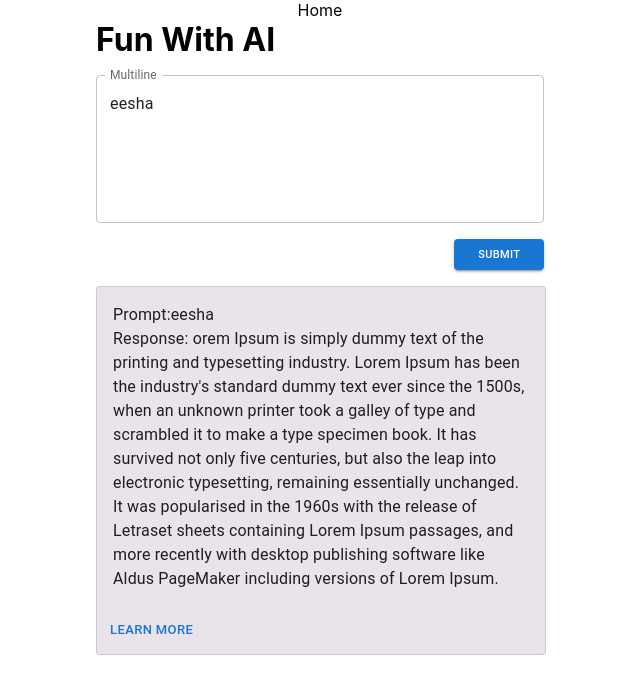
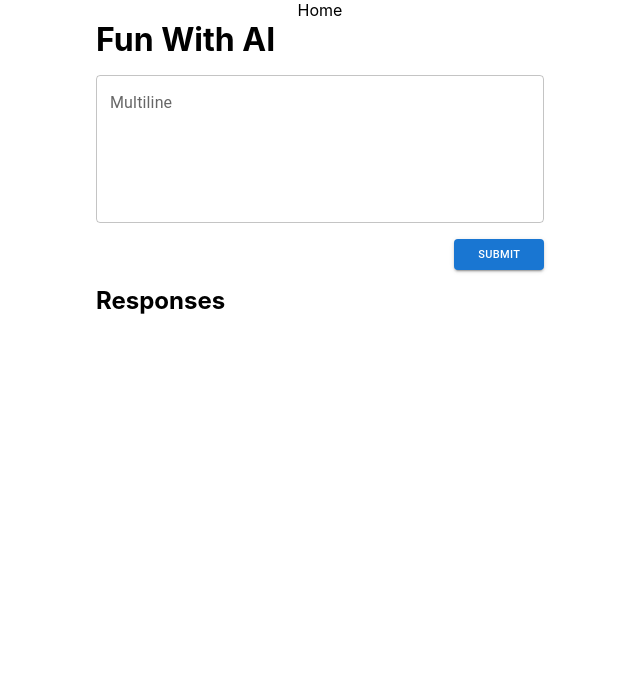
Before and after one commit to qureshe00/textResponse, a React (Create React App) app in the folder text_response/: page / in a window 1280 px wide. Shown: the top 694 px of the page, without its empty margins (320-960 px from the left). Built offline with nearby package versions, Linux system fonts and the light colour scheme.

Commit message:
dynamic rendering of response cards in order

```diff
--- a/text_response/src/Components/ResponseCard.js
+++ b/text_response/src/Components/ResponseCard.js
@@ -22,7 +22,7 @@ function ResponseCard({input}) {
     <Card id='card' variant="outlined" style={{display: 'inline-block', width: '100%', backgroundColor: '#EBE3EA'}}>
       <CardContent>
           <Typography className='subheaders'>
-              Prompt:{input[0]}
+              Prompt: {input}
           </Typography>
           <Typography className='subheaders'>
               Response: orem Ipsum is simply dummy text of the printing and typesetting industry. Lorem Ipsum has been the industry's standard dummy text ever since the 1500s, when an unknown printer took a galley of type and scrambled it to make a type specimen book. It has survived not only five centuries, but also the leap into electronic typesetting, remaining essentially unchanged. It was popularised in the 1960s with the release of Letraset sheets containing Lorem Ipsum passages, and more recently with desktop publishing software like Aldus PageMaker including versions of Lorem Ipsum.
--- a/text_response/src/Pages/Home.js
+++ b/text_response/src/Pages/Home.js
@@ -9,7 +9,9 @@ import { useState } from 'react';
 
 function Home() {
 
-    const [prompt, setPrompt] = useState('eesha')
+    const [prompt, setPrompt] = useState('')
+    const [key, setKey] = useState(0)
+    const [promptList, setPromptList] = useState([])
 
   return (
       //use stack
@@ -18,9 +20,16 @@ function Home() {
             <h1 id='title'>Fun With AI</h1>
             <InputBox id='textbox' input={[prompt, setPrompt]}/>
             <div id='buttons'>
-                <Button id='submitButton' variant="contained">Submit</Button>
+                <Button
+                id='submitButton'
+                variant="contained"
+                onClick={() => {setKey(key + 1); setPromptList([prompt, ...promptList]);}}
+                >Submit</Button>
             </div>
-            <ResponseCard input={[prompt, setPrompt]}/>
+            <h2 id='responses'>Responses</h2>
+            {/*<ResponseCard input={[prompt, setPrompt]}/>*/}
+            {promptList.map((item, index) => (
+            <ResponseCard input={item} key={index}></ResponseCard>))}
         </Stack>
     </div>
   )
--- a/text_response/src/Styles/Home.css
+++ b/text_response/src/Styles/Home.css
@@ -5,6 +5,11 @@
 h1#title {
     text-align: left;
 }
+
+h2#responses{
+    text-align: left;
+}
+
 #submitButton{
     width: 20%;
     height: 10%;
```
